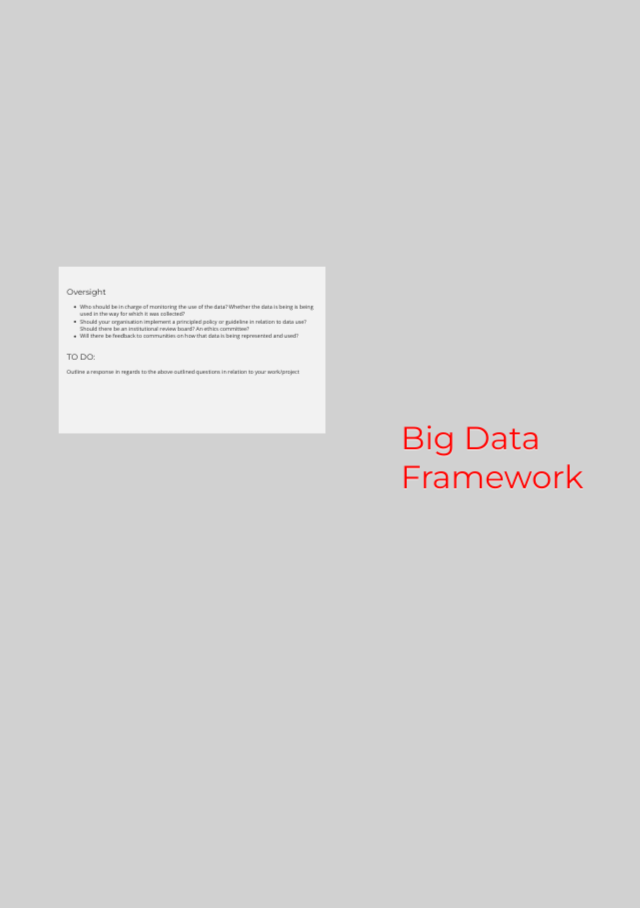
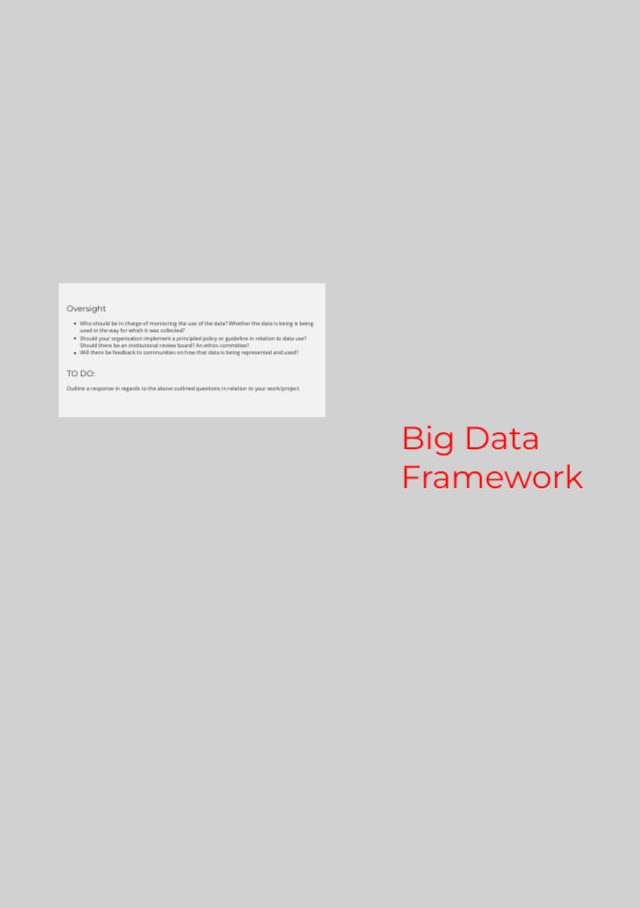
Before and after one commit to the-engine-room/big-data-framework, a Jekyll site: the page built from index.html, in a window 1280 px wide. Shown: the whole page, without its empty margins (148-788 px from the left). Built offline with Jekyll 4.4.1, drawn with Linux system fonts in a browser that asks for light colours; Markdown is read by kramdown in place of the engine named in the settings; a style sheet for code colours, icons or effects is not loaded.

Commit message:
css fixes

```diff
--- a/_config.yml
+++ b/_config.yml
@@ -1,7 +1,7 @@
 # General
 name: Big Data Framework
 description: ""
-url: https://the-engine-room.github.io/big-data-framework
+url: http://localhost:4000
 
 markdown: redcarpet
 highlighter: pygments
--- a/_layouts/default.html
+++ b/_layouts/default.html
@@ -18,9 +18,9 @@
     <meta http-equiv="X-UA-Compatible" content="IE=edge,chrome=1">
     <meta http-equiv="cleartype" content="on">
 
-    {% if site.highlighter %} <link rel="stylesheet" href="{{ site.url }}/css/syntax.css" type='text/css'> {% endif %}
+    {% if site.highlighter %} <link rel="stylesheet" href="css/syntax.css" type='text/css'> {% endif %}
     <link href="//netdna.bootstrapcdn.com/twitter-bootstrap/2.3.2/css/bootstrap-combined.no-icons.min.css" rel="stylesheet">
-    <link rel="stylesheet" href="{{ site.url }}/css/main.css" type='text/css'>
+    <link rel="stylesheet" href="css/main.css" type='text/css'>
     <link href='http://fonts.googleapis.com/css?family=Open+Sans:400italic,400,600|Montserrat:400,700' rel='stylesheet' type='text/css'>
     <link rel="alternate" type="application/rss+xml" title="{{ site.name }}" href="{{ site.url }}/feed.xml">
 
--- a/css/main.css
+++ b/css/main.css
@@ -78,7 +78,7 @@
 
 article {
   width: 800px;
-  height: 500px;
+  height: 400px;
 }
 
 article p a {
```
